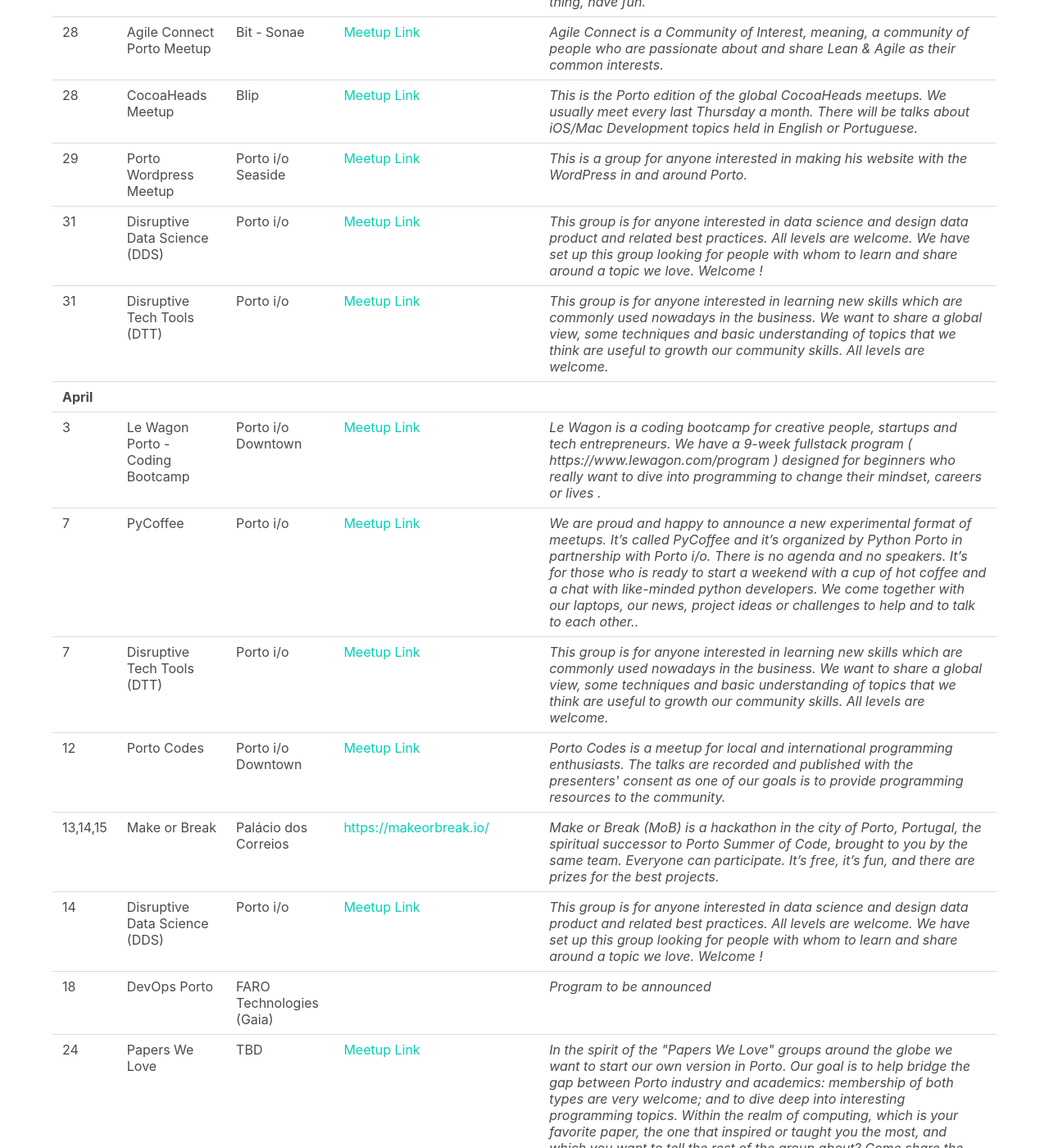
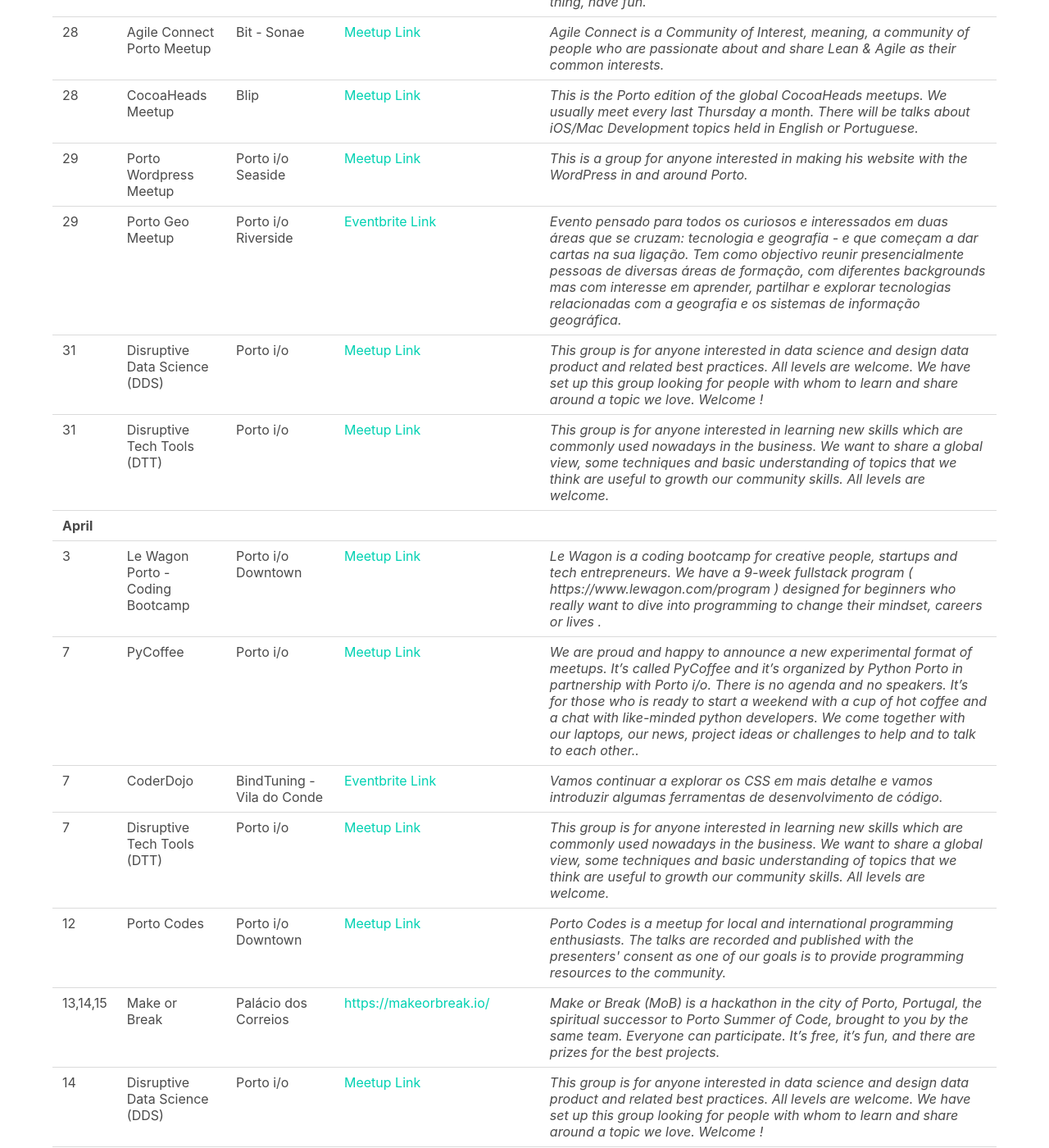
Before and after one commit to DevOpsPorto/devopsporto.github.io, a Jekyll site: the page built from events.html, in a window 1280 px wide and 1400 px high, scrolled down 2102 px. Shown: the whole window at 82% size. Built offline with Jekyll 4.4.1, drawn with Linux system fonts in a browser that asks for light colours.

Commit message:
add events from eventbirte

```diff
--- a/events.html
+++ b/events.html
@@ -226,6 +226,18 @@
             </td>
         </tr>
         <tr>
+            <td>29</td>
+            <td>Porto Geo Meetup</td>
+            <td>Porto i/o Riverside</td>
+            <td>
+                <a href="https://www.eventbrite.com/e/porto-geomeetup-8-edicao-tickets-42669287989?aff=ebdssbcitybrowse" target="_blank">Eventbrite Link</a>
+            </td>
+            <td>
+                <i>Evento pensado para todos os curiosos e interessados em duas áreas que se cruzam: tecnologia e geografia - e que começam a dar cartas na sua ligação.
+                    Tem como objectivo reunir presencialmente pessoas de diversas áreas de formação, com diferentes backgrounds mas com interesse em aprender, partilhar e explorar tecnologias relacionadas com a geografia e os sistemas de informação geográfica.</i>
+            </td>
+        </tr>
+        <tr>
             <td>31</td>
             <td>Disruptive Data Science (DDS)</td>
             <td>Porto i/o</td>
@@ -274,6 +286,17 @@
                     <i>We are proud and happy to announce a new experimental format of meetups. It’s called PyCoffee and it’s organized by Python Porto in partnership with Porto i/o.
 
                         There is no agenda and no speakers. It’s for those who is ready to start a weekend with a cup of hot coffee and a chat with like-minded python developers. We come together with our laptops, our news, project ideas or challenges to help and to talk to each other..</i>
+                </td>
+        </tr>
+        <tr>
+            <td>7</td>
+            <td>CoderDojo</td>
+            <td>BindTuning - Vila do Conde</td>
+                <td>
+                    <a href="https://www.eventbrite.com/e/coderdojo-vila-do-conde-33-tickets-43803551602?aff=ebdssbcitybrowse" target="_blank">Eventbrite Link</a>
+                </td>
+                <td>
+                    <i>Vamos continuar a explorar os CSS em mais detalhe e vamos introduzir algumas ferramentas de desenvolvimento de código.</i>
                 </td>
         </tr>
         <tr>
```
